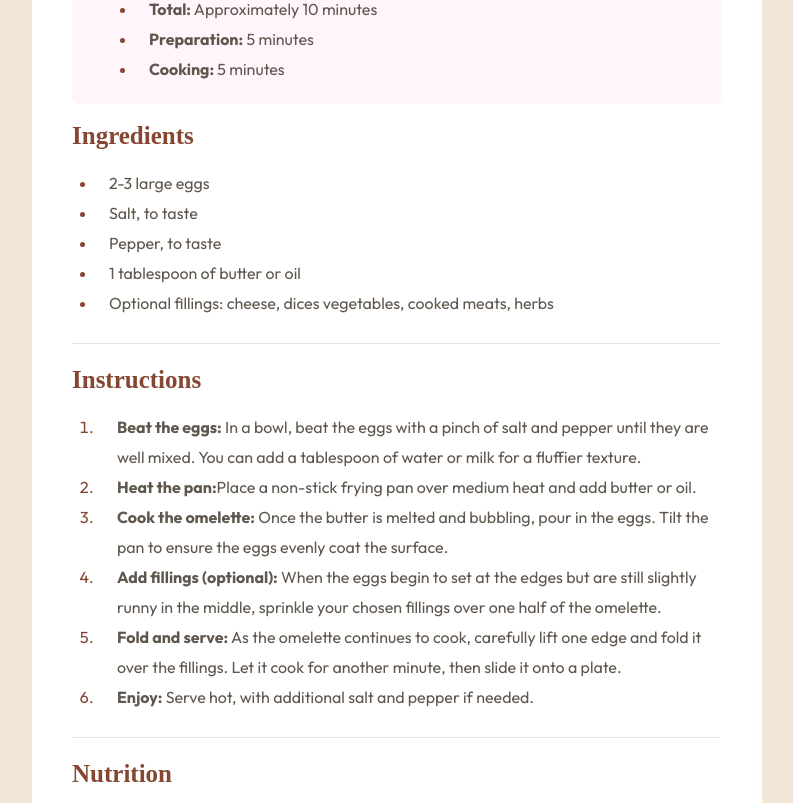
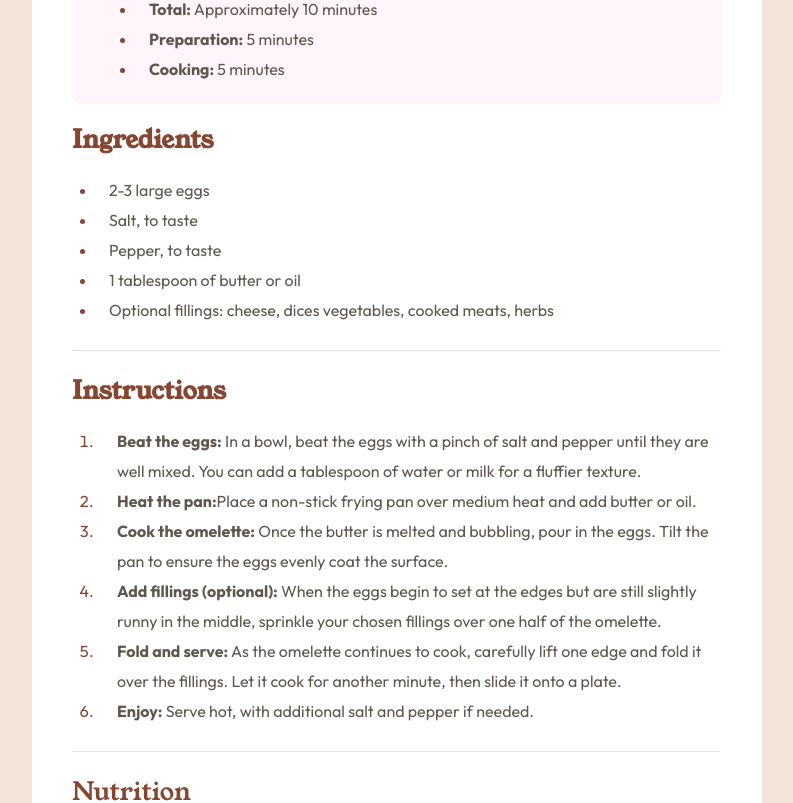
Before and after one commit to Nelly-OP/Recipe-Page, a plain HTML site: page index.html in a window 1280 px wide. Shown: the part 660-1463 px from the top of the page, without its empty margins (318-1111 px from the left). Drawn offline with Linux system fonts and the light colour scheme.

Commit message:
font style changed

```diff
--- a/style.css
+++ b/style.css
@@ -121,6 +121,7 @@ ol li::marker{
     display: flex;
     position: relative;
     right: 10px;
+    font-family: "Young Serif", sans-serif;
 }
 .instructions{
     color: hsl(14, 45%, 36%);
@@ -128,14 +129,17 @@ ol li::marker{
     display: flex;
     position: relative;
     right: 10px;
+    font-family: "Young Serif", sans-serif;
 }
 .nutrition{
     color: hsl(14, 45%, 36%);
     font-size: 25px;
+    font-weight: 500;
     display: flex;
     position: relative;
     right: 10px;
     margin-bottom: 40px;
+    font-family: "Young Serif", sans-serif;
 }
 .nutri{
     font-family: "Outfit", sans-serif;
```
